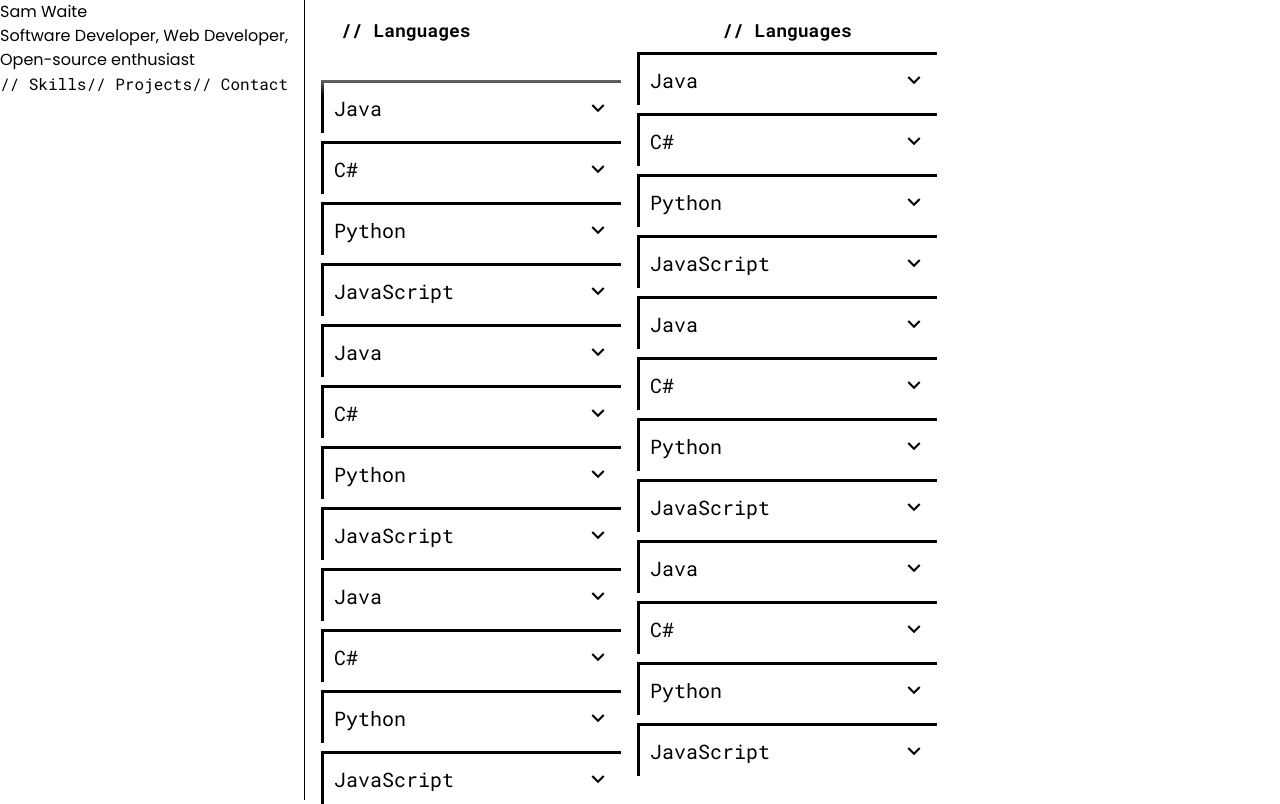
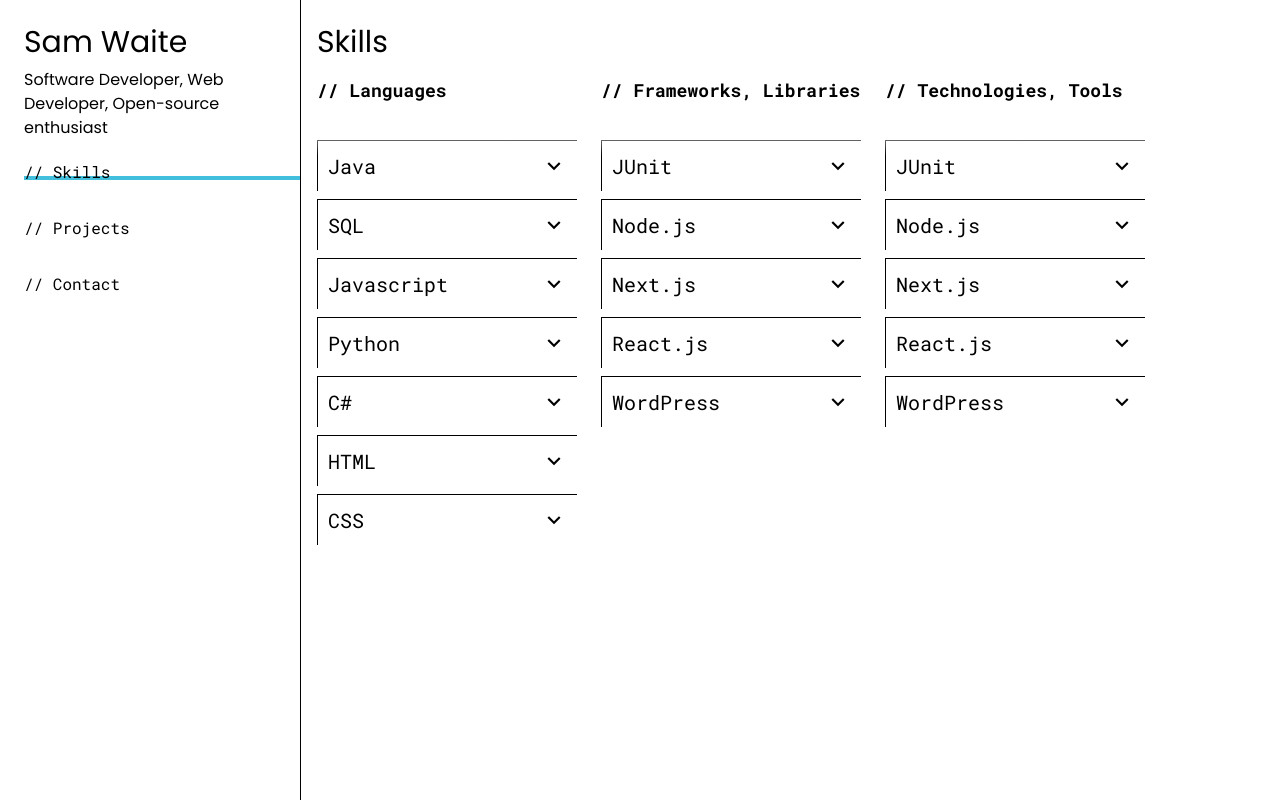
Before and after one commit to s-waite/samwaite.dev, a Next.js app: page /skills in a window 1280 px wide. Built offline with nearby package versions, Linux system fonts and the light colour scheme.

Commit message:
add projects section

```diff
--- /dev/null
+++ b/app/components/card.tsx
@@ -0,0 +1,33 @@
+import Image, { StaticImageData } from 'next/image'
+import Link from 'next/link'
+import { poppins, robotoMono } from '@/app/fonts'
+
+type ProjectCardProps = {
+    imagePath: StaticImageData;
+    imageAlt: string;
+    description: string;
+    linkPath: string;
+    title: string;
+    languages: string[];
+}
+
+export default function Card({ imagePath, imageAlt, description, linkPath, title, languages }: ProjectCardProps) {
+    return (
+        <div className={`p-3 flex justify-start ${robotoMono.className} max-w-xl`}>
+            <div className='flex flex-col gap-2 min-w-[250px] '>
+                <h2 className='font-bold text-2xl'>{title}</h2>
+                <div>{`[${languages.join(', ')}]`}</div>
+                <div className='text-sm'>{description}</div>
+            </div>
+            <div className='flex flex-col items-center justify-center'>
+                <Image
+                    className=""
+                    src={imagePath}
+                    alt={imageAlt}
+                />
+                <Link className='text-xs underline' href={linkPath}>{linkPath}</Link>
+            </div>
+
+        </div>
+    );
+};
--- /dev/null
+++ b/app/components/nav.tsx
@@ -0,0 +1,19 @@
+'use client'
+
+import './skill.css'
+import { robotoMono, poppins } from '@/app/fonts';
+import React, { useState, useRef } from 'react';
+import Link from 'next/link'
+import { usePathname } from 'next/navigation'
+
+
+export default function Nav() {
+    const pathname = usePathname()
+    return (
+        <div className='flex flex-col gap-8'>
+            <Link className={`${robotoMono.className} relative z-10 ${pathname === '/skills' ? 'before:absolute before:h-1 before:bg-[#42bfdd] before:-z-10 before:w-96 overflow-hidden before:bottom-1 before:left-0 ' : ''}`} href="/skills">// Skills</Link>
+            <Link className={`${robotoMono.className} relative z-10 ${pathname === '/projects' ? 'before:absolute before:h-1 before:bg-[#42bfdd] before:-z-10 before:w-96 overflow-hidden before:bottom-1 before:left-0 ' : ''}`} href="/projects">// Projects</Link>
+            <Link className={`${robotoMono.className} relative z-10 ${pathname === '/contact' ? 'before:absolute before:h-1 before:bg-[#42bfdd] before:-z-10 before:w-96 overflow-hidden before:bottom-1 before:left-0 ' : ''}`} href="/contact">// Contact</Link>
+        </div>
+    );
+}
--- a/app/components/skill.css
+++ b/app/components/skill.css
@@ -1,9 +1,11 @@
 .skill {
     font-size: 20px;
-    width: 300px;
+    width: 260px;
     height: min-content;
     padding: 10px;
     border-left: solid;
+    border-top-width: 1.5px !important;
+    border-left-width: 1.5px !important;
     border-top: solid;
     break-inside: avoid;
 }
@@ -24,7 +26,7 @@
     max-height: 0;
     font-size: 1rem;
     overflow: hidden;
-    width: inherit;
+    width: 100%;
     transition: 0.5s;
 }
 
--- a/app/components/skill.tsx
+++ b/app/components/skill.tsx
@@ -1,4 +1,5 @@
 import './skill.css'
+import Link from 'next/link'
 import { robotoMono, poppins } from '@/app/fonts';
 import React, { useState, useRef } from 'react';
 
@@ -48,7 +49,7 @@
                 <div className={robotoMono.className}>// Projects</div>
                 {projects.map(project => (
                     <div key={project.title} className="project">
-                        <a href={project.link}>{project.title}</a> - {project.description}
+                        <Link href={project.link}>{project.title}</Link> - {project.description}
                     </div>
                 ))}
             </div>
--- /dev/null
+++ b/app/contact/page.tsx
@@ -0,0 +1,5 @@
+export default function Contact() {
+    return (
+        <div>test</div>
+    )
+}
--- a/app/layout.tsx
+++ b/app/layout.tsx
@@ -2,6 +2,7 @@
 import Link from 'next/link'
 import './global.css'
 import { poppins, robotoMono } from '@/app/fonts';
+import Nav from '@/app/components/nav'
 
 export const metadata: Metadata = {
     title: 'Create Next App',
@@ -15,16 +16,14 @@
 }) {
     return (
         <html lang="en" className={poppins.className}>
-            <body className='w-screen h-screen m-0 p-0 absolute top-0'>
-                <nav className='fixed w-[300px]'>
-                    <h1>Sam Waite</h1>
-                    <div>Software Developer, Web Developer, Open-source enthusiast</div>
-                    <Link className={robotoMono.className} href="/skills">// Skills</Link>
-                    <Link className={robotoMono.className} href="/projects">// Projects</Link>
-                    <Link className={robotoMono.className} href="/contact">// Contact</Link>
+            <body className='m-0 p-0 absolute top-0'>
+                <nav className='max-h-screen fixed w-[300px] py-6 pl-6 overflow-hidden'>
+                    <h1 className='text-3xl mb-2'>Sam Waite</h1>
+                    <div className='mb-5'>Software Developer, Web Developer, Open-source enthusiast</div>
+                    <Nav />
                 </nav>
-                <div className='ml-[304px] fixed w-px h-screen bg-black'></div>
-                <main className='ml-[305px]'>
+                <div className='ml-[300px] fixed w-px h-screen bg-black'></div>
+                <main className='pl-[301px] w-screen'>
                     {children}
                 </main>
             </body>
--- a/app/nav.css
+++ /dev/null
@@ -1,23 +0,0 @@
-nav {
-    display: flex;
-    flex-direction: column;
-    padding: 20px;
-}
-
-#line {
-    width: 1px;
-    height: 100vh;
-    background-color: black;
-}
-
-main {
-    box-sizing: border-box;
-    padding: 20px;
-}
-
-body {
-    display: grid;
-    grid-template-columns: 300px min-content 1fr;
-    margin: 0;
-    padding: 0;
-}
--- /dev/null
+++ b/app/projects/page.tsx
@@ -0,0 +1,48 @@
+import { poppins, robotoMono } from '@/app/fonts'
+import Card from '@/app/components/card'
+import testPic from '@/public/spotify.png'
+
+
+export default function Project() {
+    return (
+        <div>
+            <div className={`border-b h-20 pl-4 ${poppins.className} text-3xl fixed w-full top-0 pt-6 bg-white`}>Projects</div>
+            {/* <div className='h-20 fixed top-[79px] w-full from-white to-transparent bg-gradient-to-b z-50'></div> */}
+            <div className='mx-4 mt-20 flex flex-wrap gap-6'>
+                <Card
+                    imagePath={testPic}
+                    imageAlt='alt'
+                    description='An ebook management application. Created using flutter. Allows for imports exports etc.'
+                    linkPath='https://github.com/s-waite/Loro'
+                    title="Loro"
+                    languages={["Dart", "Flutter", "SQLite"]}
+                />
+                <Card
+                    imagePath={testPic}
+                    imageAlt='alt'
+                    description='An ebook management application. Created using flutter. Allows for imports exports etc.'
+                    linkPath='https://github.com/s-waite/Loro'
+                    title="Loro"
+                    languages={["Dart", "Flutter", "SQLite"]}
+                />
+                <Card
+                    imagePath={testPic}
+                    imageAlt='alt'
+                    description='An ebook management application. Created using flutter. Allows for imports exports etc.'
+                    linkPath='https://github.com/s-waite/Loro'
+                    title="Loro"
+                    languages={["Dart", "Flutter", "SQLite"]}
+                />
+                <Card
+                    imagePath={testPic}
+                    imageAlt='alt'
+                    description='An ebook management application. Created using flutter. Allows for imports exports etc.'
+                    linkPath='https://github.com/s-waite/Loro'
+                    title="Loro"
+                    languages={["Dart", "Flutter", "SQLite"]}
+                />
+            </div>
+
+        </div>
+    )
+}
--- a/app/skills/page.css
+++ /dev/null
@@ -1,4 +0,0 @@
-#skillContainer {
-    display: grid;
-    grid-template-columns: 1fr 1fr;
-}
--- a/app/skills/page.tsx
+++ b/app/skills/page.tsx
@@ -5,16 +5,66 @@
 import { poppins, robotoMono } from '@/app/fonts';
 
 
-export default function Home() {
+export default function Skills() {
     return (
         // <div className={`${poppins.variable} max-h-screen font-sans [column-width:300px] w-min [column-gap:0px]`}>
-        <div className={`${poppins.variable} ml-4 mt-4 max-h-screen font-sans w-min flex gap-4 overflow-hidden`}>
+        <div className='overflow-hidden xl:overflow-auto max-h-screen w-full'>
+            <div className={`mt-6 ml-4 ${poppins.className} text-3xl`}>Skills</div>
+            <div className={`${poppins.variable} ml-4 mt-4 max-h-screen font-sans w-min flex gap-6 overflow-hidden flex-row xl:flex-wrap`}>
                 <div className='flex flex-col items-center gap-2 overflow-y-scroll hide-scrollbar'>
-                <div className="mb-4 w-[300px] sticky top-0 z-20 bg-white after:bg-gradient-to-b from-white to-transparent after:h-10 after:z-50 after:absolute after:w-full after:content-['']">
-                    <div className={`${robotoMono.className} font-mono font-bold text-lg h-10 my-auto ml-5`}>// Languages</div>
+                    <div className="mb-4 w-[260px] sticky top-0 z-20 bg-white after:bg-gradient-to-b from-white to-transparent after:h-10 after:z-50 after:absolute after:w-full after:content-['']">
+                        <div className={`${robotoMono.className} font-mono font-bold text-lg h-10 my-auto ml-0`}>// Languages</div>
                     </div>
                     <Skill
                         title="Java"
+                        blurb="My software development degree had a strong focus on Java"
+                        projects={[
+                            {
+                                title: "Project Loro",
+                                link: "/loro",
+                                description: "An ebook management application built with Flutter."
+                            },
+                            {
+                                title: "Project ABC",
+                                link: "/abc",
+                                description: "A sample project description here."
+                            },
+                        ]}
+                    />
+                    <Skill
+                        title="SQL"
+                        blurb="I have extensive experience with SQL and relational databases through many personal projects and my degree"
+                        projects={[
+                            {
+                                title: "Project Loro",
+                                link: "/loro",
+                                description: "An ebook management application built with Flutter."
+                            },
+                            {
+                                title: "Project ABC",
+                                link: "/abc",
+                                description: "A sample project description here."
+                            },
+                        ]}
+                    />
+                    <Skill
+                        title="Javascript"
+                        blurb="some blurb"
+                        projects={[
+                            {
+                                title: "Project Loro",
+                                link: "/loro",
+                                description: "An ebook management application built with Flutter."
+                            },
+                            {
+                                title: "Project ABC",
+                                link: "/abc",
+                                description: "A sample project description here."
+                            },
+                        ]}
+                    />
+                    <Skill
+                        title="Python"
                         blurb="some blurb"
                         projects={[
                             {
@@ -46,7 +96,7 @@
                         ]}
                     />
                     <Skill
-                    title="Python"
+                        title="HTML"
                         blurb="some blurb"
                         projects={[
                             {
@@ -62,135 +112,7 @@
                         ]}
                     />
                     <Skill
-                    title="JavaScript"
-                    blurb="some blurb"
-                    projects={[
-                        {
-                            title: "Project Loro",
-                            link: "/loro",
-                            description: "An ebook management application built with Flutter."
-                        },
-                        {
-                            title: "Project ABC",
-                            link: "/abc",
-                            description: "A sample project description here."
-                        },
-                    ]}
-                />
-                <Skill
-                    title="Java"
-                    blurb="some blurb"
-                    projects={[
-                        {
-                            title: "Project Loro",
-                            link: "/loro",
-                            description: "An ebook management application built with Flutter."
-                        },
-                        {
-                            title: "Project ABC",
-                            link: "/abc",
-                            description: "A sample project description here."
-                        },
-                    ]}
-                />
-                <Skill
-                    title="C#"
-                    blurb="some blurb"
-                    projects={[
-                        {
-                            title: "Project Loro",
-                            link: "/loro",
-                            description: "An ebook management application built with Flutter."
-                        },
-                        {
-                            title: "Project ABC",
-                            link: "/abc",
-                            description: "A sample project description here."
-                        },
-                    ]}
-                />
-                <Skill
-                    title="Python"
-                    blurb="some blurb"
-                    projects={[
-                        {
-                            title: "Project Loro",
-                            link: "/loro",
-                            description: "An ebook management application built with Flutter."
-                        },
-                        {
-                            title: "Project ABC",
-                            link: "/abc",
-                            description: "A sample project description here."
-                        },
-                    ]}
-                />
-                <Skill
-                    title="JavaScript"
-                    blurb="some blurb"
-                    projects={[
-                        {
-                            title: "Project Loro",
-                            link: "/loro",
-                            description: "An ebook management application built with Flutter."
-                        },
-                        {
-                            title: "Project ABC",
-                            link: "/abc",
-                            description: "A sample project description here."
-                        },
-                    ]}
-                />
-                <Skill
-                    title="Java"
-                    blurb="some blurb"
-                    projects={[
-                        {
-                            title: "Project Loro",
-                            link: "/loro",
-                            description: "An ebook management application built with Flutter."
-                        },
-                        {
-                            title: "Project ABC",
-                            link: "/abc",
-                            description: "A sample project description here."
-                        },
-                    ]}
-                />
-                <Skill
-                    title="C#"
-                    blurb="some blurb"
-                    projects={[
-                        {
-                            title: "Project Loro",
-                            link: "/loro",
-                            description: "An ebook management application built with Flutter."
-                        },
-                        {
-                            title: "Project ABC",
-                            link: "/abc",
-                            description: "A sample project description here."
-                        },
-                    ]}
-                />
-                <Skill
-                    title="Python"
-                    blurb="some blurb"
-                    projects={[
-                        {
-                            title: "Project Loro",
-                            link: "/loro",
-                            description: "An ebook management application built with Flutter."
-                        },
-                        {
-                            title: "Project ABC",
-                            link: "/abc",
-                            description: "A sample project description here."
-                        },
-                    ]}
-                />
-                <Skill
-                    title="JavaScript"
+                        title="CSS"
                         blurb="some blurb"
                         projects={[
                             {
@@ -208,11 +130,12 @@
 
 
                 </div>
-            {/* Languages Column*/}
                 <div className='flex flex-col items-center gap-2 overflow-y-scroll hide-scrollbar'>
-                <h1 className={`${robotoMono.className} font-mono font-bold text-lg`}>// Languages</h1>
+                    <div className="mb-4 w-[260px] sticky top-0 z-20 bg-white after:bg-gradient-to-b from-white to-transparent after:h-10 after:z-50 after:absolute after:w-full after:content-['']">
+                        <div className={`${robotoMono.className} font-mono font-bold text-lg h-10 my-auto ml-0`}>// Frameworks, Libraries</div>
+                    </div>
                     <Skill
-                    title="Java"
+                        title="JUnit"
                         blurb="some blurb"
                         projects={[
                             {
@@ -228,7 +151,7 @@
                         ]}
                     />
                     <Skill
-                    title="C#"
+                        title="Node.js"
                         blurb="some blurb"
                         projects={[
                             {
@@ -244,7 +167,7 @@
                         ]}
                     />
                     <Skill
-                    title="Python"
+                        title="Next.js"
                         blurb="some blurb"
                         projects={[
                             {
@@ -260,7 +183,7 @@
                         ]}
                     />
                     <Skill
-                    title="JavaScript"
+                        title="React.js"
                         blurb="some blurb"
                         projects={[
                             {
@@ -276,7 +199,28 @@
                         ]}
                     />
                     <Skill
-                    title="Java"
+                        title="WordPress"
+                        blurb="some blurb"
+                        projects={[
+                            {
+                                title: "Project Loro",
+                                link: "/loro",
+                                description: "An ebook management application built with Flutter."
+                            },
+                            {
+                                title: "Project ABC",
+                                link: "/abc",
+                                description: "A sample project description here."
+                            },
+                        ]}
+                    />
+                </div>
+                <div className='flex flex-col items-center gap-2 overflow-y-scroll hide-scrollbar'>
+                    <div className="mb-4 w-[260px] sticky top-0 z-20 bg-white after:bg-gradient-to-b from-white to-transparent after:h-10 after:z-50 after:absolute after:w-full after:content-['']">
+                        <div className={`${robotoMono.className} font-mono font-bold text-lg h-10 my-auto ml-0`}>// Technologies, Tools</div>
+                    </div>
+                    <Skill
+                        title="JUnit"
                         blurb="some blurb"
                         projects={[
                             {
@@ -292,7 +236,7 @@
                         ]}
                     />
                     <Skill
-                    title="C#"
+                        title="Node.js"
                         blurb="some blurb"
                         projects={[
                             {
@@ -308,7 +252,7 @@
                         ]}
                     />
                     <Skill
-                    title="Python"
+                        title="Next.js"
                         blurb="some blurb"
                         projects={[
                             {
@@ -324,7 +268,7 @@
                         ]}
                     />
                     <Skill
-                    title="JavaScript"
+                        title="React.js"
                         blurb="some blurb"
                         projects={[
                             {
@@ -340,7 +284,7 @@
                         ]}
                     />
                     <Skill
-                    title="Java"
+                        title="WordPress"
                         blurb="some blurb"
                         projects={[
                             {
@@ -355,57 +299,9 @@
                             },
                         ]}
                     />
-                <Skill
-                    title="C#"
-                    blurb="some blurb"
-                    projects={[
-                        {
-                            title: "Project Loro",
-                            link: "/loro",
-                            description: "An ebook management application built with Flutter."
-                        },
-                        {
-                            title: "Project ABC",
-                            link: "/abc",
-                            description: "A sample project description here."
-                        },
-                    ]}
-                />
-                <Skill
-                    title="Python"
-                    blurb="some blurb"
-                    projects={[
-                        {
-                            title: "Project Loro",
-                            link: "/loro",
-                            description: "An ebook management application built with Flutter."
-                        },
-                        {
-                            title: "Project ABC",
-                            link: "/abc",
-                            description: "A sample project description here."
-                        },
-                    ]}
-                />
-                <Skill
-                    title="JavaScript"
-                    blurb="some blurb"
-                    projects={[
-                        {
-                            title: "Project Loro",
-                            link: "/loro",
-                            description: "An ebook management application built with Flutter."
-                        },
-                        {
-                            title: "Project ABC",
-                            link: "/abc",
-                            description: "A sample project description here."
-                        },
-                    ]}
-                />
-
-
                 </div>
             </div>
+        </div>
+
     )
 }
```
Also changed, not shown: tailwind.config.js (+16 -1 lines), 1 other file (tests, documents, lock files or other folders). Lines whose indentation alone changed are shown as unchanged.
